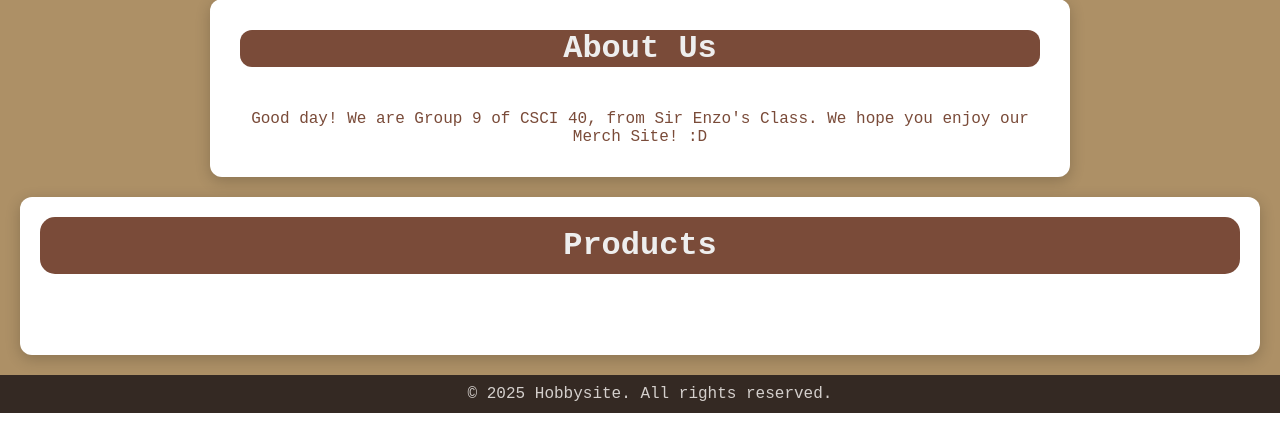
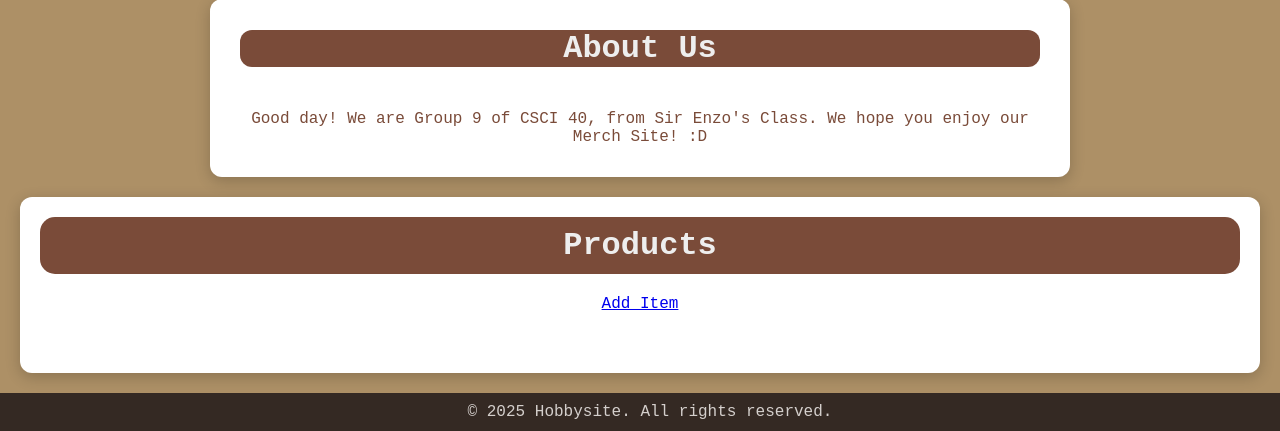
Before and after one commit to vin-arg/hobbysite-C-D-9, a Django app: page /merchstore/items/ in a window 1280 px wide. Shown: the part 450-881 px from the top of the page. Run offline with Django 5.2, Linux system fonts and the light colour scheme; the visitor is signed in with stand-in values (Sample User, id 1); data that the repository does not hold is empty.

Commit message:
added item_edit

```diff
--- a/hobbysite/merchstore/forms.py
+++ b/hobbysite/merchstore/forms.py
@@ -5,3 +5,8 @@ class ProductAddForm(forms.ModelForm):
     class Meta:
         model = Product
         fields = ['name', 'product_type', 'description', 'price', 'stock',]
+
+class ProductUpdateForm(forms.ModelForm):
+    class Meta:
+        model = Product
+        fields = ['name', 'product_type', 'description', 'price', 'stock',]
--- a/hobbysite/merchstore/templates/item_entry.html
+++ b/hobbysite/merchstore/templates/item_entry.html
@@ -13,6 +13,11 @@
             <div class="back-to-home">
                 <a href="{% url 'item_list' %}">Back to Home</a>
             </div>
+            <div class="back-to-home">
+                {% if product.owner == user.profile %}
+                    <a href="{% url 'item_edit' product.id %}">Edit Product</a>
+                {% else %}
+            </div>
         </div>
     </div>
 {% endblock %}
--- a/hobbysite/merchstore/templates/item_list.html
+++ b/hobbysite/merchstore/templates/item_list.html
@@ -25,6 +25,9 @@
 
         <div class="product">
             <h1 id="product-tag">Products</h1>
+            <div class="add-item">
+                <a href="{% url 'item_add' %}">Add Item</a>
+            </div>
             <div class="product-list">
                 {% for product_type in product_types %}
                     <div class="product-type">
--- a/hobbysite/merchstore/urls.py
+++ b/hobbysite/merchstore/urls.py
@@ -5,4 +5,5 @@ urlpatterns = [
     path("items/", item_list, name="item_list"),
     path("item/<int:num>", item_entry, name="item_entry"),
     path("item/add", item_add, name="item_add"),
+    path("item/<int:num>/edit", item_edit, name="item_edit"),
 ]
--- a/hobbysite/merchstore/views.py
+++ b/hobbysite/merchstore/views.py
@@ -27,3 +27,14 @@ def item_add(request):
             product.save()
             return redirect('item_list')
     return render(request, "item_add.html", {'add_form': form})
+
+@login_required
+def item_edit(request, num=1):
+    product = Product.objects.get(id=num)
+    form = ProductUpdateForm(instance=product)
+    if request.method == 'POST':
+        form = ProductUpdateForm(request.POST, instance=product)
+        if form.is_valid():
+            form.save()
+            return redirect('item_entry', num)
+    return render(request, 'item_edit.html', {'edit_form': form, 'product': product})
```
